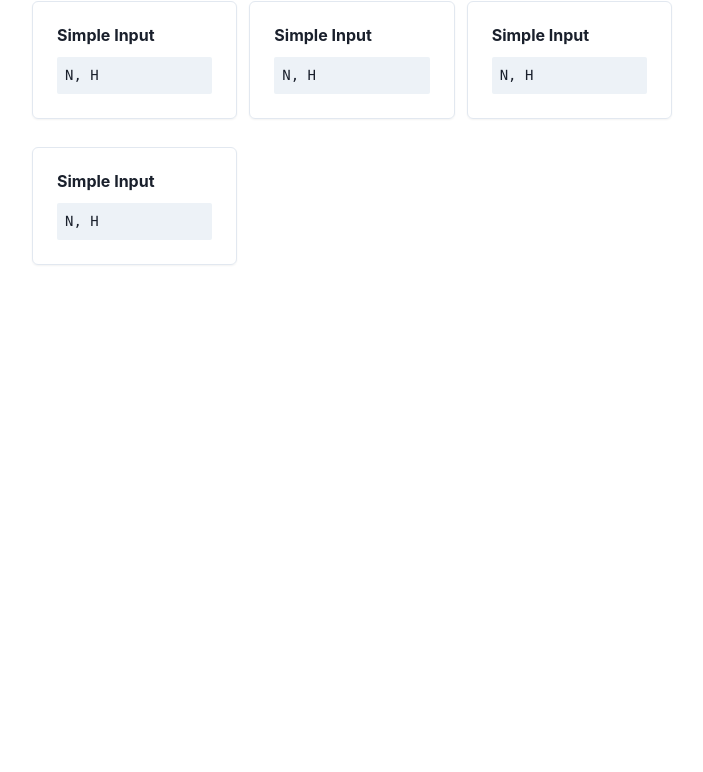
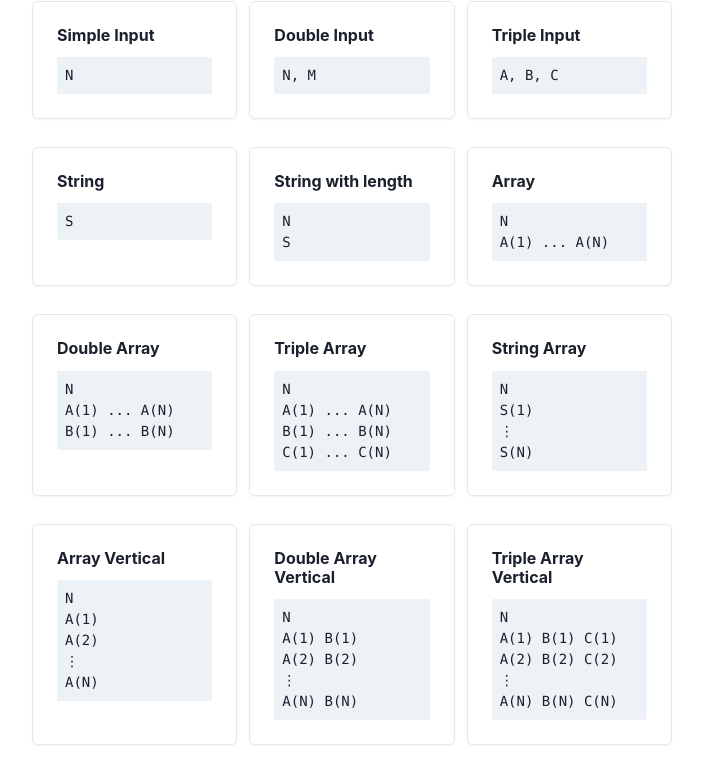
Before and after one commit to itta611/AtCoder-input-templates, a Next.js app: page / in a window 1280 px wide. Shown: the part 287-1059 px from the top of the page, without its empty margins (288-991 px from the left). Before the commit the page ends 800 px from the top, so only its background shows below. Built offline with nearby package versions, Linux system fonts and the light colour scheme.

Commit message:
add code

```diff
--- a/components/Card/index.jsx
+++ b/components/Card/index.jsx
@@ -1,7 +1,17 @@
-import { Box } from '@chakra-ui/react';
+import { Box, createStandaloneToast } from '@chakra-ui/react';
 import CardTitle from './CardTitle';
 import CardCode from './CardCode';
 import CardInput from './CardInput';
+
+const toast = createStandaloneToast();
+
+function handleClick() {
+  toast({
+    title: 'Copied to Clipboard!',
+    status: 'success',
+    duration: 2000,
+  });
+}
 
 function Card(prop) {
   return (
@@ -13,6 +23,7 @@ function Card(prop) {
       mb={4}
       boxShadow={'sm'}
       cursor={'pointer'}
+      onClick={handleClick}
       {...prop}
     />
   );
--- a/components/TemplateMenu/index.jsx
+++ b/components/TemplateMenu/index.jsx
@@ -14,23 +14,143 @@ function TemplateMenu() {
     >
       <Card>
         <CardTitle>Simple Input</CardTitle>
-        <CardCode>print('Hello World')</CardCode>
-        <CardInput>N, H</CardInput>
+        <CardCode value='n = int(input())' />
+        <CardInput>N</CardInput>
       </Card>
       <Card>
-        <CardTitle>Simple Input</CardTitle>
-        <CardCode>print('Hello World')</CardCode>
-        <CardInput>N, H</CardInput>
+        <CardTitle>Double Input</CardTitle>
+        <CardCode value='n, m = list(map(int, input().split()))' />
+        <CardInput>N, M</CardInput>
       </Card>
       <Card>
-        <CardTitle>Simple Input</CardTitle>
-        <CardCode>print('Hello World')</CardCode>
-        <CardInput>N, H</CardInput>
+        <CardTitle>Triple Input</CardTitle>
+        <CardCode value='a, b, c = list(map(int, input().split()))' />
+        <CardInput>A, B, C</CardInput>
       </Card>
       <Card>
-        <CardTitle>Simple Input</CardTitle>
-        <CardCode>print('Hello World')</CardCode>
-        <CardInput>N, H</CardInput>
+        <CardTitle>String</CardTitle>
+        <CardCode value='s = input()' />
+        <CardInput>S</CardInput>
+      </Card>
+      <Card>
+        <CardTitle>String with length</CardTitle>
+        <CardCode value='n = int(input())\ns = input()' />
+        <CardInput>
+          N<br />S
+        </CardInput>
+      </Card>
+      <Card>
+        <CardTitle>Array</CardTitle>
+        <CardCode
+          value={`n = int(input())\na = list(map(int, input().split()))`}
+        />
+        <CardInput>
+          N<br />
+          A(1) ... A(N)
+        </CardInput>
+      </Card>
+      <Card>
+        <CardTitle>Double Array</CardTitle>
+        <CardCode
+          value={`
+          n = int(input())\na = list(map(int, input().split())))\nb =
+          list(map(int, input().split())))`}
+        />
+        <CardInput>
+          N<br />
+          A(1) ... A(N)
+          <br />
+          B(1) ... B(N)
+        </CardInput>
+      </Card>
+      <Card>
+        <CardTitle>Triple Array</CardTitle>
+        <CardCode
+          value={`
+          n = int(input())\na = list(map(int, input().split())))\nb =
+          list(map(int, input().split())))\nc = list(map(int, input().split())))`}
+        />
+        <CardInput>
+          N<br />
+          A(1) ... A(N)
+          <br />
+          B(1) ... B(N)
+          <br />
+          C(1) ... C(N)
+        </CardInput>
+      </Card>
+      <Card>
+        <CardTitle>String Array</CardTitle>
+        <CardCode
+          value={`n = int(input())\ns = []\nfor i in range(n):\n  s.push(input())`}
+        />
+        <CardInput>
+          N<br />
+          S(1)
+          <br />⋮
+          <br />
+          S(N)
+        </CardInput>
+      </Card>
+      <Card>
+        <CardTitle>Array Vertical</CardTitle>
+        <CardCode
+          value={`n = int(input())\na = []\nfor i in range(n):\n  a.push(int(input()))`}
+        />
+        <CardInput>
+          N<br />
+          A(1)
+          <br />
+          A(2)
+          <br />⋮
+          <br />
+          A(N)
+        </CardInput>
+      </Card>
+      <Card>
+        <CardTitle>Double Array Vertical</CardTitle>
+        <CardCode
+          value={`n = int(input())\na = []\nb = []\nfor i in range(n):\n  args = list(map(int, input().split()))\n  a.push(args[0])\n  b.push(args[1])`}
+        />
+        <CardInput>
+          N
+          <br />
+          A(1) B(1)
+          <br />
+          A(2) B(2)
+          <br />⋮
+          <br />
+          A(N) B(N)
+        </CardInput>
+      </Card>
+      <Card>
+        <CardTitle>Triple Array Vertical</CardTitle>
+        <CardCode
+          value={`n = int(input())\na = []\nb = []\n  c = []\nfor i in range(n):\n  args = list(map(int, input().split()))\n  a.push(args[0])\n  b.push(args[1])\n  c.push(args[2])`}
+        />
+        <CardInput>
+          N<br />
+          A(1) B(1) C(1)
+          <br />
+          A(2) B(2) C(2)
+          <br />⋮
+          <br />
+          A(N) B(N) C(N)
+        </CardInput>
+      </Card>
+      <Card>
+        <CardTitle>2D Array</CardTitle>
+        <CardCode
+          value={`n = int(input())\na = []\nfor i in range(n):\n  a.push(list(map(int, input().split())))`}
+        />
+        <CardInput>
+          H, W
+          <br />
+          A(1, 1), A(1, 2) ... A(1, W)
+          <br />⋮
+          <br />
+          A(H, 1), A(H, 2) ... A(H, W)
+        </CardInput>
       </Card>
     </Grid>
   );
```
